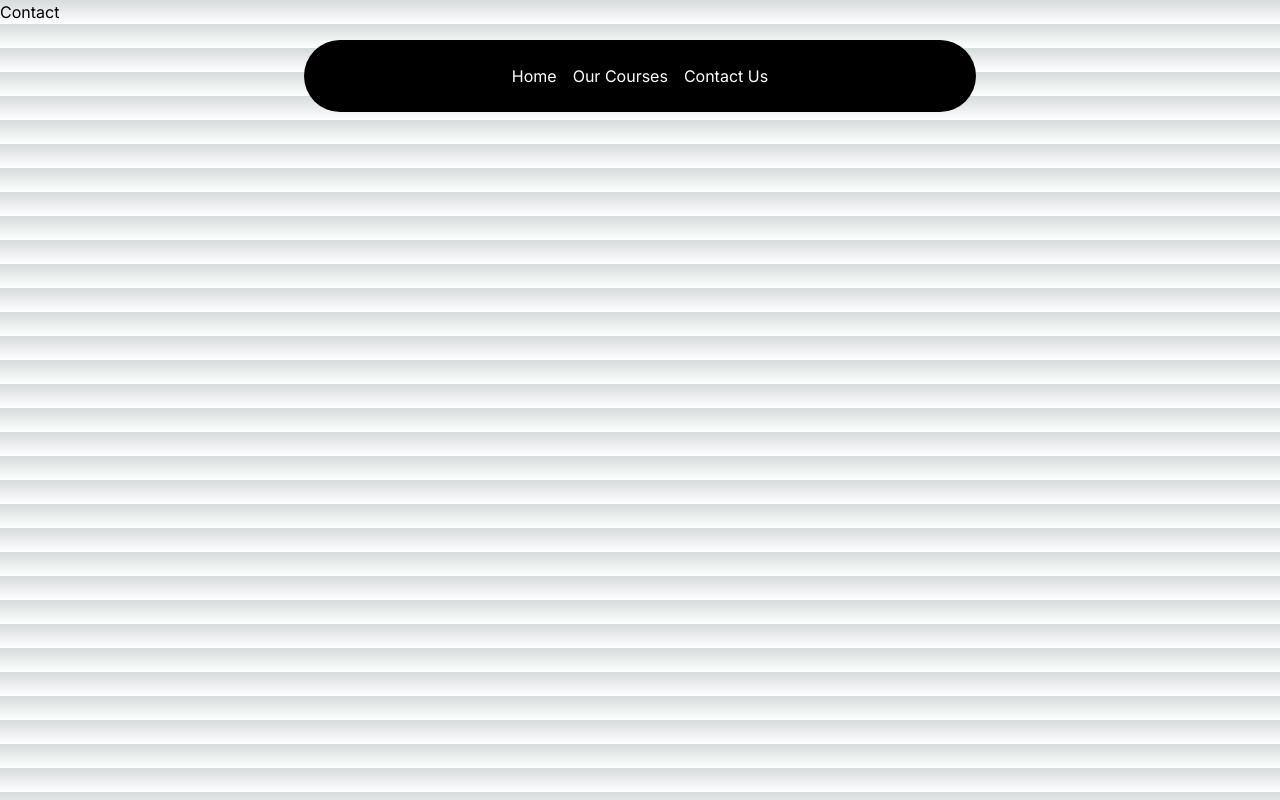
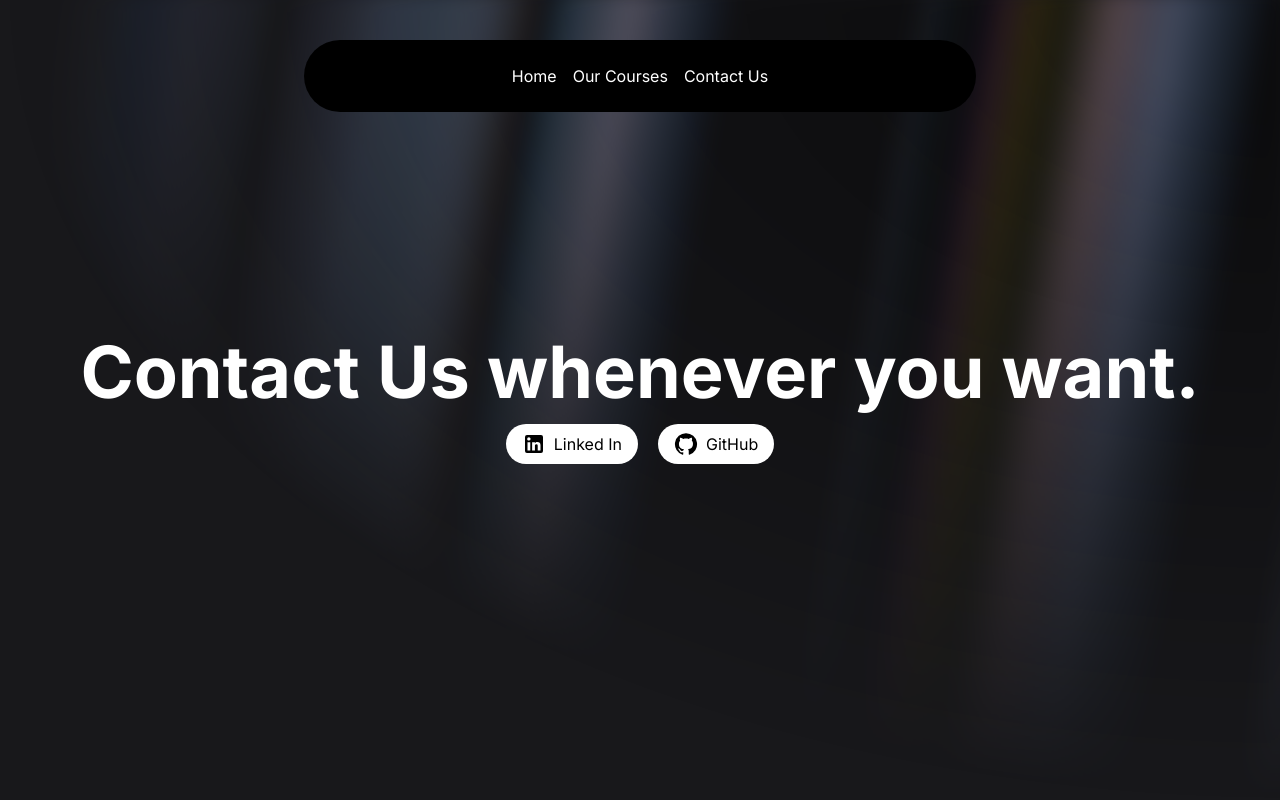
Before and after one commit to abir446/next14-aceternity, a Next.js app: page /contact in a window 1280 px wide. Built offline with nearby package versions, Linux system fonts and the light colour scheme.

Commit message:
prefinal

```diff
--- a/package.json
+++ b/package.json
@@ -9,6 +9,10 @@
     "lint": "next lint"
   },
   "dependencies": {
+    "@emotion/react": "^11.11.4",
+    "@emotion/styled": "^11.11.5",
+    "@mui/icons-material": "^5.15.16",
+    "@mui/material": "^5.15.16",
     "clsx": "^2.1.1",
     "framer-motion": "^11.1.7",
     "mini-svg-data-uri": "^1.4.4",
--- a/src/app/contact/page.tsx
+++ b/src/app/contact/page.tsx
@@ -1,7 +1,41 @@
+"use client";
+import LinkedInIcon from "@mui/icons-material/LinkedIn";
+import GitHubIcon from "@mui/icons-material/GitHub";
+import { motion } from "framer-motion";
 import React from "react";
+import { AuroraBackground } from "@/components/ui/aurora-background";
+import Link from "next/link";
 
-function page() {
-  return <div>Contact</div>;
+export default function Contact() {
+  return (
+    <AuroraBackground>
+      <motion.div
+        initial={{ opacity: 0.0, y: 40 }}
+        whileInView={{ opacity: 1, y: 0 }}
+        transition={{
+          delay: 0.3,
+          duration: 0.8,
+          ease: "easeInOut",
+        }}
+        className="relative flex flex-col gap-4 items-center justify-center px-4"
+      >
+        <div className="text-3xl md:text-7xl font-bold dark:text-white text-center">
+          Contact Us whenever you want.
+        </div>
+        <div className="flex items-center justify-center gap-5">
+          <Link href={"https://www.linkedin.com/in/abir-dutta-a30b22251/"}>
+            <button className="flex items-center justify-center gap-2 bg-black dark:bg-white rounded-full w-fit text-white dark:text-black px-4 py-2">
+              <LinkedInIcon /> Linked In
+            </button>
+          </Link>
+          <Link href={"https://github.com/abir446"}>
+            <button className="flex items-center justify-center gap-2 bg-black dark:bg-white rounded-full w-fit text-white dark:text-black px-4 py-2">
+              <GitHubIcon />
+              GitHub
+            </button>
+          </Link>
+        </div>
+      </motion.div>
+    </AuroraBackground>
+  );
 }
-
-export default page;
--- a/src/app/layout.tsx
+++ b/src/app/layout.tsx
@@ -6,8 +6,8 @@
 const inter = Inter({ subsets: ["latin"] });
 
 export const metadata: Metadata = {
-  title: "Create Next App",
-  description: "Generated by create next app",
+  title: "Landing Page",
+  description: "Parcting AcertinityUi",
 };
 
 export default function RootLayout({
--- /dev/null
+++ b/src/components/ui/aurora-background.tsx
@@ -0,0 +1,54 @@
+"use client";
+import { cn } from "@/utils/cn";
+import React, { ReactNode } from "react";
+
+interface AuroraBackgroundProps extends React.HTMLProps<HTMLDivElement> {
+  children: ReactNode;
+  showRadialGradient?: boolean;
+}
+
+export const AuroraBackground = ({
+  className,
+  children,
+  showRadialGradient = true,
+  ...props
+}: AuroraBackgroundProps) => {
+  return (
+    <main>
+      <div
+        className={cn(
+          "relative flex flex-col  h-[100vh] items-center justify-center bg-zinc-50 dark:bg-zinc-900  text-slate-950 transition-bg",
+          className
+        )}
+        {...props}
+      >
+        <div className="absolute inset-0 overflow-hidden">
+          <div
+            //   I'm sorry but this is what peak developer performance looks like // trigger warning
+            className={cn(
+              `
+            [--white-gradient:repeating-linear-gradient(100deg,var(--white)_0%,var(--white)_7%,var(--transparent)_10%,var(--transparent)_12%,var(--white)_16%)]
+            [--dark-gradient:repeating-linear-gradient(100deg,var(--black)_0%,var(--black)_7%,var(--transparent)_10%,var(--transparent)_12%,var(--black)_16%)]
+            [--aurora:repeating-linear-gradient(100deg,var(--blue-500)_10%,var(--indigo-300)_15%,var(--blue-300)_20%,var(--violet-200)_25%,var(--blue-400)_30%)]
+            [background-image:var(--white-gradient),var(--aurora)]
+            dark:[background-image:var(--dark-gradient),var(--aurora)]
+            [background-size:300%,_200%]
+            [background-position:50%_50%,50%_50%]
+            filter blur-[10px] invert dark:invert-0
+            after:content-[""] after:absolute after:inset-0 after:[background-image:var(--white-gradient),var(--aurora)]
+            after:dark:[background-image:var(--dark-gradient),var(--aurora)]
+            after:[background-size:200%,_100%]
+            after:animate-aurora after:[background-attachment:fixed] after:mix-blend-difference
+            pointer-events-none
+            absolute -inset-[10px] opacity-50 will-change-transform`,
+
+              showRadialGradient &&
+                `[mask-image:radial-gradient(ellipse_at_100%_0%,black_10%,var(--transparent)_70%)]`
+            )}
+          ></div>
+        </div>
+        {children}
+      </div>
+    </main>
+  );
+};
--- a/tailwind.config.ts
+++ b/tailwind.config.ts
@@ -2,6 +2,7 @@
 const svgToDataUri = require("mini-svg-data-uri");
 const defaultTheme = require("tailwindcss/defaultTheme");
 const colors = require("tailwindcss/colors");
+
 const {
   default: flattenColorPalette,
 } = require("tailwindcss/lib/util/flattenColorPalette");
@@ -15,11 +16,20 @@
   theme: {
     extend: {
       animation: {
+        aurora: "aurora 60s linear infinite",
         spotlight: "spotlight 2s ease .75s 1 forwards",
         scroll:
           "scroll var(--animation-duration, 40s) var(--animation-direction, forwards) linear infinite",
       },
       keyframes: {
+        aurora: {
+          from: {
+            backgroundPosition: "50% 50%, 50% 50%",
+          },
+          to: {
+            backgroundPosition: "350% 50%, 350% 50%",
+          },
+        },
         scroll: {
           to: {
             transform: "translate(calc(-50% - 0.5rem))",
```
Also changed, not shown: 1 other file (tests, documents, lock files or other folders).
